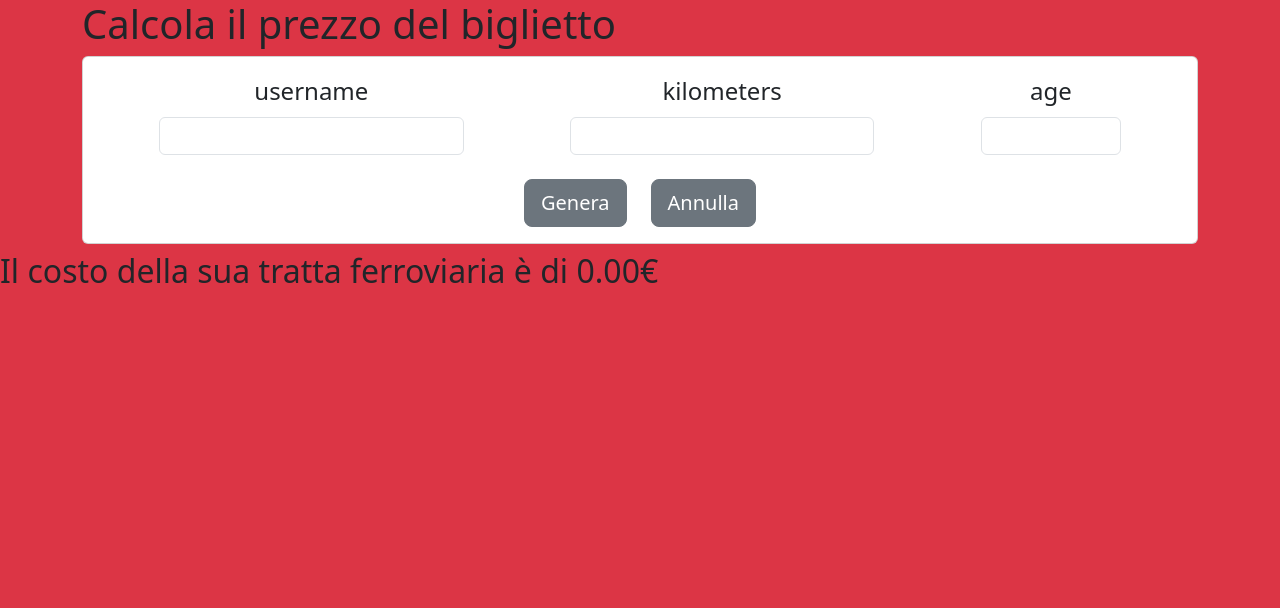
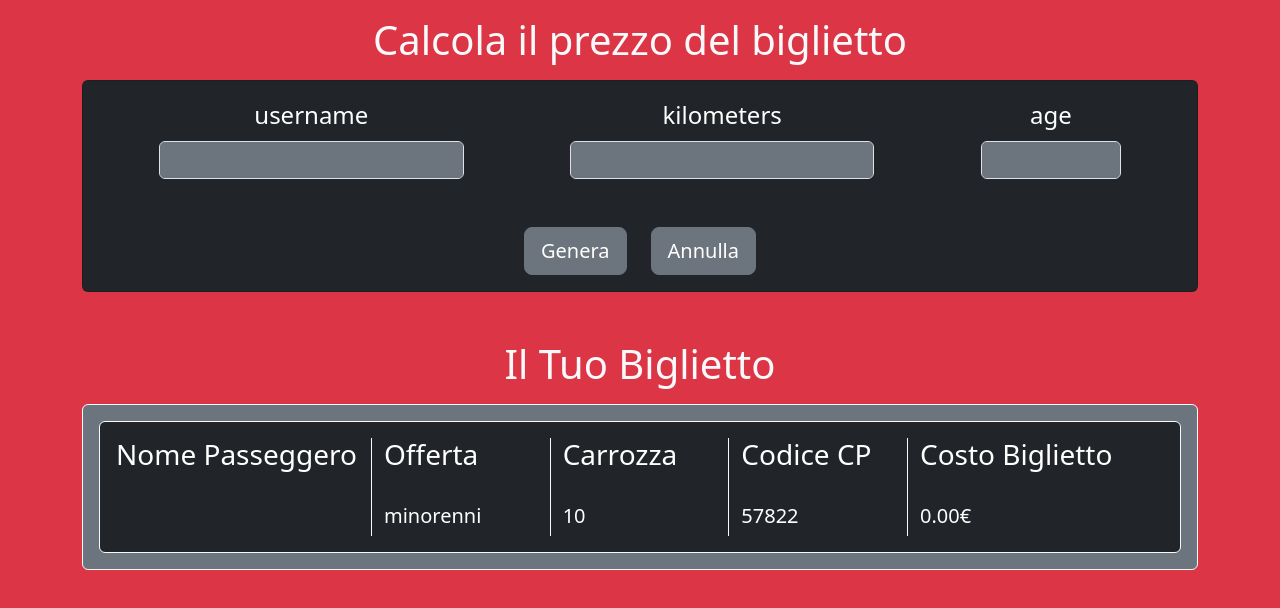
Before and after one commit to riccardo-giuri/js-biglietto-treno-form, a plain HTML site: page index.html in a window 1280 px wide. Both pictures are taken after a click on the button "Genera". Drawn offline with nearby package versions, Linux system fonts and the light colour scheme.

Commit message:
second milestone done

```diff
--- a/index.html
+++ b/index.html
@@ -10,44 +10,75 @@
 
     <body class="bg-danger">
         <section class="container">
-            <h1>Calcola il prezzo del biglietto</h1>
+            <!-- form input about passenger info  -->
+            <h1 class="text-center text-light my-3">Calcola il prezzo del biglietto</h1>
 
-            <div class="card">
+            <div class="card bg-dark">
                 <div class="card-body">
                     <div class="container">
-                        <div class="row justify-content-between px-5">
+                        <div class="row justify-content-between px-5 text-white">
                             <div class="col-4 d-flex flex-column">
                                 <label for="username_input" class="form-label text-center fs-4">username</label>
-                                <input type="text" id="username_input" class="form-control" name="username">
+                                <input type="text" id="username_input" class="form-control bg-secondary" name="username">
                             </div>
                             <div class="col-4 d-flex justify-content-center flex-column">
                                 <label for="kilometers_input" class="form-label text-center fs-4">kilometers</label>
-                                <input type="text" id="kilometers_input" class="form-control" name="kilometers">
+                                <input type="text" id="kilometers_input" class="form-control bg-secondary" name="kilometers">
                             </div>
                             <div class="col-2 d-flex justify-content-center flex-column">
                                 <label for="age_input" class="form-label text-center fs-4">age</label>
-                                <input type="text" id="age" class="form-control" name="age">
+                                <input type="text" id="age" class="form-control bg-secondary" name="age">
                             </div>
                         </div>
 
-                        <div class="d-flex gap-4 justify-content-center">
-                            <button class="btn mt-4 btn-secondary generate_btn btn-lg">Genera</button>
-                            <button class="btn mt-4 btn-secondary btn-lg">Annulla</button>
+                        <div class="d-flex gap-4 justify-content-center mt-5">
+                            <button class="btn btn-secondary generate_btn btn-lg">Genera</button>
+                            <button class="btn btn-secondary btn-lg">Annulla</button>
                         </div>
+                    </div>
+                </div>
+            </div>
 
+            <!-- ticket done -->
+            <h1 class="text-center text-light mt-5 mb-3">Il Tuo Biglietto</h1>
+
+            <div class="card bg-secondary border-light">
+                <div class="card-body">
+                    <div class="card bg-dark border-light">
+                        <div class="card-body">
+                            <div class="row justify-content-between text-white">
+                                <div class="col-3 border-end border-light">
+                                    <h3>Nome Passeggero</h3>
+                                    <h5 class="pt-4 t_name">""</h5>
+                                </div>
+
+                                <div class="col-2 border-end border-light">
+                                    <h3>Offerta</h3>
+                                    <h5 class="pt-4 t_offer">""</h5>
+                                </div>
+
+                                <div class="col-2 border-end border-light">
+                                    <h3>Carrozza</h3>
+                                    <h5 class="pt-4 t_carriage">""</h5>
+                                </div>
+
+                                <div class="col-2 border-end border-light">
+                                    <h3>Codice CP</h3>
+                                    <h5 class="pt-4 t_codeCP">""</h5>
+                                </div>
+
+                                <div class="col-3">
+                                    <h3>Costo Biglietto</h3>
+                                    <h5 class="pt-4 t_price">""</h5>
+                                </div>
+                            </div>
+                        </div>
                     </div>
-
 
                 </div>
             </div>
 
-
         </section>
-
-
-
-        <h2 id="username"></h2>
-        <h2 id="ticket_cost"></h2>
 
         <script src="js/ticketTrain.js"></script>
     </body>
--- a/js/ticketTrain.js
+++ b/js/ticketTrain.js
@@ -23,20 +23,29 @@ Login_btn.addEventListener("click", function () {
         case age < 18:
             couponValue = (ridePrice / 100) * underAgeCouponPrecentage;
             finalPrice = (ridePrice - couponValue).toFixed(2);
-            document.getElementById("username").innerHTML = username;
-            document.getElementById("ticket_cost").innerHTML = `Il costo della sua tratta ferroviaria è di ${finalPrice}€`;
+            document.querySelector(".t_name").innerHTML = username;
+            document.querySelector(".t_offer").innerHTML = `minorenni`;
+            document.querySelector(".t_carriage").innerHTML = Math.floor(Math.random() * (10) + 1);
+            document.querySelector(".t_codeCP").innerHTML = Math.floor(Math.random() * (90000) + 10000);
+            document.querySelector(".t_price").innerHTML = `${finalPrice}€`;
             break;
 
         case age > 65:
             couponValue = (ridePrice / 100) * overAgeCouponPrecentage;
             finalPrice = (ridePrice - couponValue).toFixed(2);
-            document.getElementById("username").innerHTML = username;
-            document.getElementById("ticket_cost").innerHTML = `Il costo della sua tratta ferroviaria è di ${finalPrice}€`;
+            document.querySelector(".t_name").innerHTML = username;
+            document.querySelector(".t_offer").innerHTML = `anziani`;
+            document.querySelector(".t_carriage").innerHTML = Math.floor(Math.random() * (10) + 1);
+            document.querySelector(".t_codeCP").innerHTML = Math.floor(Math.random() * (90000) + 10000);
+            document.querySelector(".t_price").innerHTML = `${finalPrice}€`;
             break;
 
         default:
             finalPrice = ridePrice.toFixed(2);
-            document.getElementById("username").innerHTML = username;
-            document.getElementById("ticket_cost").innerHTML = `Il costo della sua tratta ferroviaria è di ${finalPrice}€`;
+            document.querySelector(".t_name").innerHTML = username;
+            document.querySelector(".t_offer").innerHTML = `standard`;
+            document.querySelector(".t_carriage").innerHTML = Math.floor(Math.random() * (10) + 1);
+            document.querySelector(".t_codeCP").innerHTML = Math.floor(Math.random() * (90000) + 10000);
+            document.querySelector(".t_price").innerHTML = `${finalPrice}€`;
     }
 })
```
